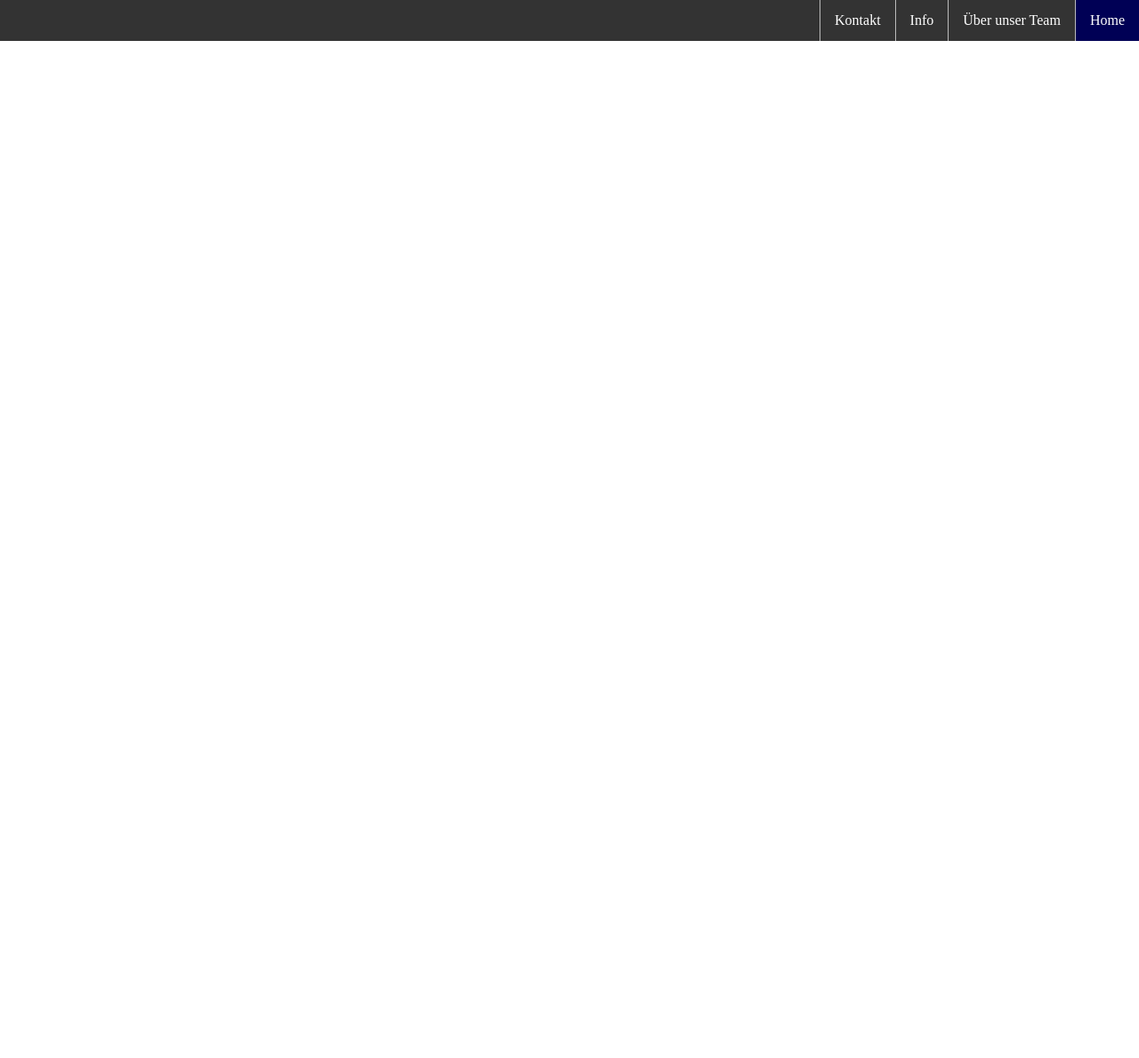
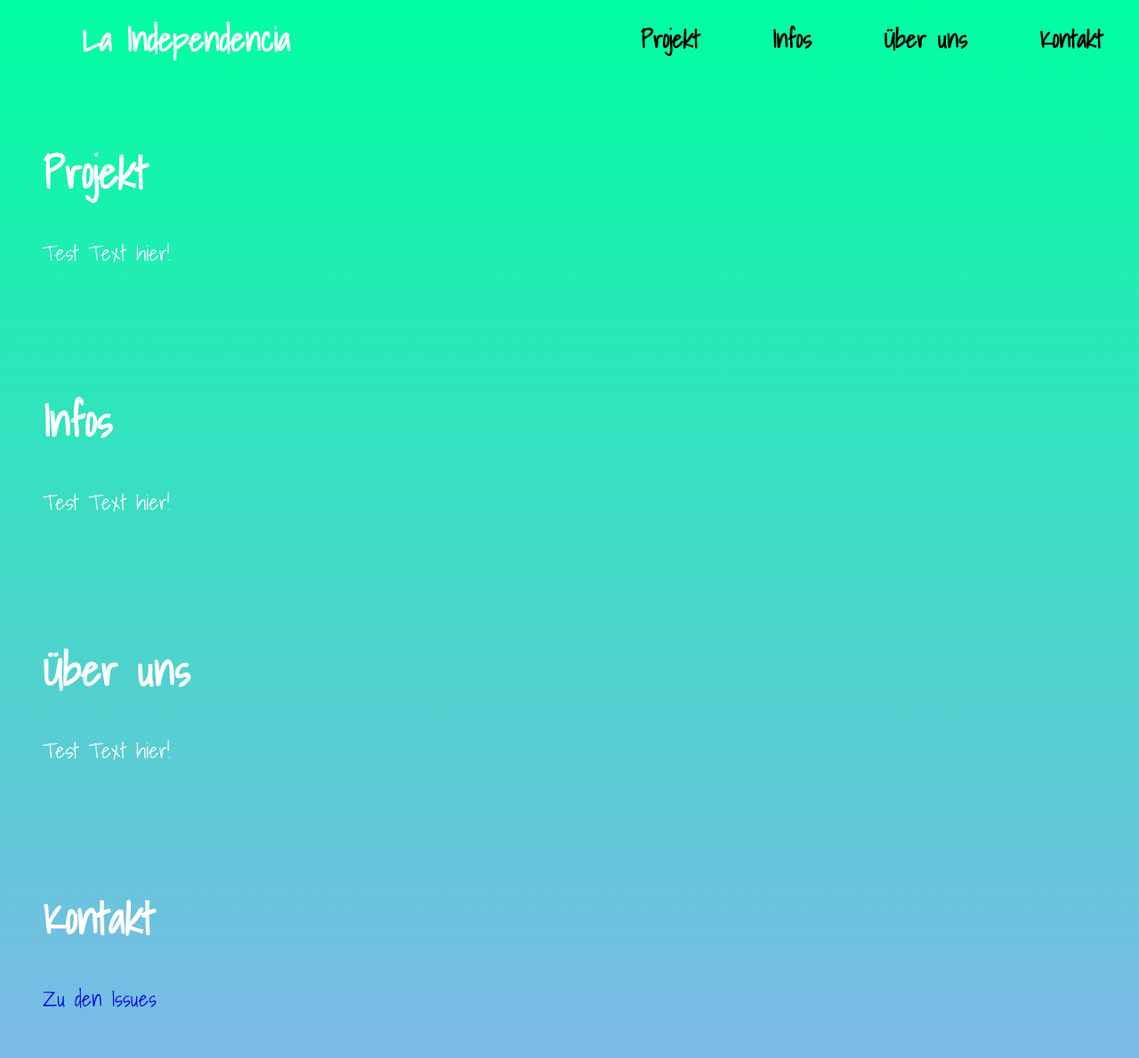
Before and after one commit to DarioXDF/La-Independencia, a PHP site: page / in a window 1280 px wide. Shown: the whole page at 89% size. Before the commit the page ends 46 px from the top, so only its background shows below. Run offline with PHP 8.4, Linux system fonts and the light colour scheme.

Commit message:
Grobe erstellung der Webseite

```diff
--- a/index.html
+++ b/index.html
@@ -1,26 +1,62 @@
+
 <!DOCTYPE html>
-<html lang="de" dir="ltr">
+<html>
   <head>
     <meta charset="utf-8">
     <title>La Independencia</title>
-    <link rel="stylesheet" href="style.css">
+    <link href="https://fonts.googleapis.com/css?family=Shadows+Into+Light" rel="stylesheet">
+    <script src="https://ajax.googleapis.com/ajax/libs/jquery/3.3.1/jquery.min.js"></script>
+    <link rel="stylesheet" type="text/css" href="style.css"/>
+    <link rel="icon" type="image/x-icon" href="images/PAC64.ico"/>
+    <script type="text/javascript">
+      $(window).on('scroll', function(){
+        if($(window).scrollTop()){
+          $('nav').addClass('maxOpacity');
+        } else {
+          $('nav').removeClass('maxOpacity');
+        }
+      })
+    </script>
   </head>
   <body>
-    <div class="navbar">
-        <ul>
-          <li>
-            <a class="active" href="#home">Home</a>
-          </li>
-          <li>
-            <a href="#über">Über unser Team</a>
-          </li>
-          <li>
-            <a href="#info">Info</a>
-          </li>
-          <li>
-            <a href="#kontakt">Kontakt</a>
-          </li>
-        </ul>
+    <nav class="navbar">
+      <a class="logo">La Independencia</a>
+      <ul>
+        <li><a href="#kontakt">Kontakt</a></li>
+        <li><a href="#ueber">Über uns</a></li>
+        <li><a href="#infos">Infos</a></li>
+        <li><a href="#projekt">Projekt</a></li>
+      </ul>
+    </nav>
+    <div class="content">
+      <p id="projekt">
+        <br /><br />
+      </p>
+      <h1>Projekt</h1>
+      <p>
+        Test Text hier!
+      </p>
+      <p id="infos">
+        <br /><br />
+      </p>
+      <h1>Infos</h1>
+      <p>
+        Test Text hier!
+      </p>
+      <p id="ueber">
+        <br /><br />
+      </p>
+      <h1>Über uns</h1>
+      <p>
+        Test Text hier!
+      </p>
+      <p id="kontakt">
+        <br /><br />
+      </p>
+      <h1>Kontakt</h1>
+      <p>
+        <a class="issues" href="https://github.com/DarioXDF/polygon-game-studio/issues">Zu den Issues</a><br />
+      </p>
     </div>
   </body>
 </html>
--- a/style.css
+++ b/style.css
@@ -1,39 +1,69 @@
 body{
   margin: 0;
   padding: 0;
+  font-family: 'Shadows Into Light', cursive;
+  background: linear-gradient(rgb(0,255,161),rgb(125,185,232));
 }
 .navbar{
-  margin: 0;
-  padding: 0;
+  position: fixed;
+  top: 0;
+  left: 0;
+  background: rgba(0,0,255,0);
+  overflow: hidden;
+  height: 5.5em;
+  width: 100%;
+  transition: .3s;
+}
+.navbar.maxOpacity{
+  background: rgba(175,175,150,1);
+}
+.navbar .logo{
+  float: left;
   display: block;
+  color: #FFF;
+  text-align: center;
+  padding: 0.4em 2em;
+  text-decoration: none;
+  font-size: 2.3em;
+  background: rgba(0,0,0,0);
 }
 .navbar ul{
-  position: fixed;
-  top: 0;
-  width: 100%;
+  margin: .5em 0 0 0;
   list-style: none;
-  margin: 0;
-  padding: 0;
-  overflow: hidden;
-  background-color: #333;
 }
-.navbar .active{
-  background: #005;
+.navbar ul li a{
+  float: right;
 }
-.navbar li{
-  float: right;
-  border-left: 1px solid #bbb;
+.navbar a{
+  display: block;
+  color: #000;
+  font-weight: bold;
+  text-align: center;
+  padding: .5em 1em;
+  margin: 0 .5em 0 .5em;
+  text-decoration: none;
+  background: rgba(0,0,0,0);
+  font-size: 1.7em;
+  border-radius: .25em;
+  transition: .5s;
 }
-.navbar li a{
-  display: block;
-  color: #fff;
-  text-align: center;
-  padding: 0.875em 1em;
+.navbar .logo:hover{
+  background: rgba(0,0,0,0);
+}
+.navbar a:hover{
+  background: rgba(255,255,100,1);
+}
+
+.content{
+  margin: 2em;
+  color: #FFF;
+  font-size: 1.5em;
+}
+.content .issues {
+  color: rgb(0,0,255);
   text-decoration: none;
 }
-.navbar li a:hover{
-  background: #000;
+.content .issues:hover {
+  color: rgb(255,255,0);
+  text-decoration: none;
 }
-.navbar .active{
-  background: #005;
-}
```
